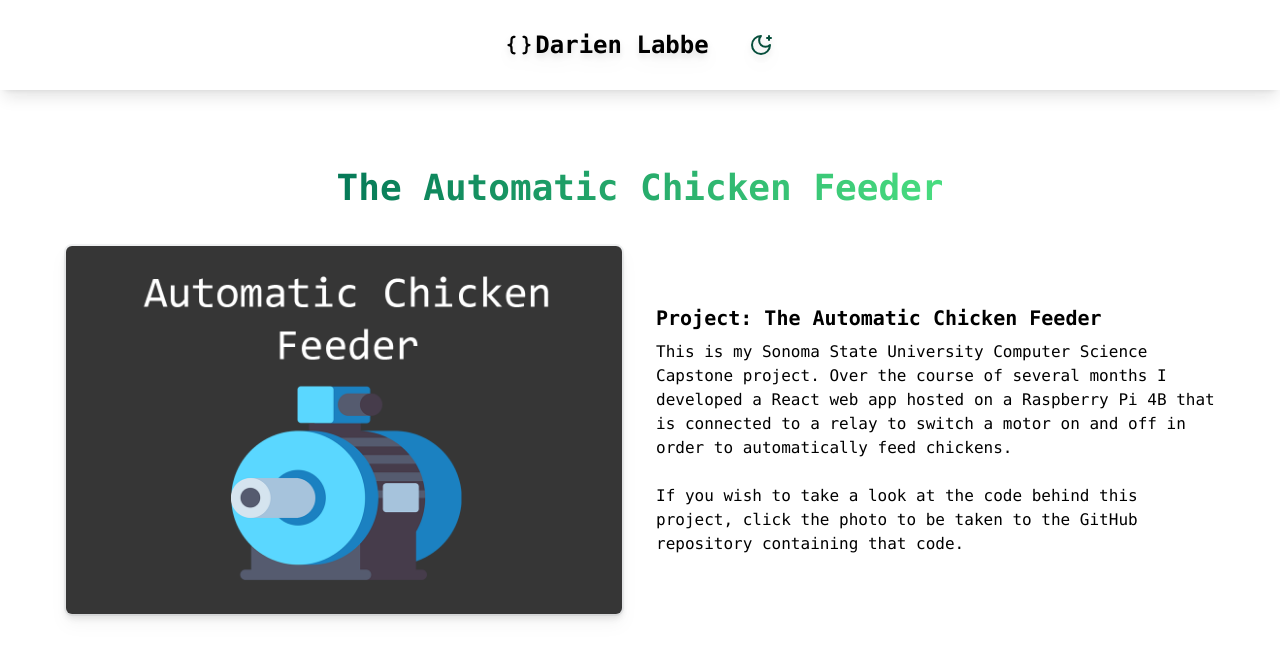
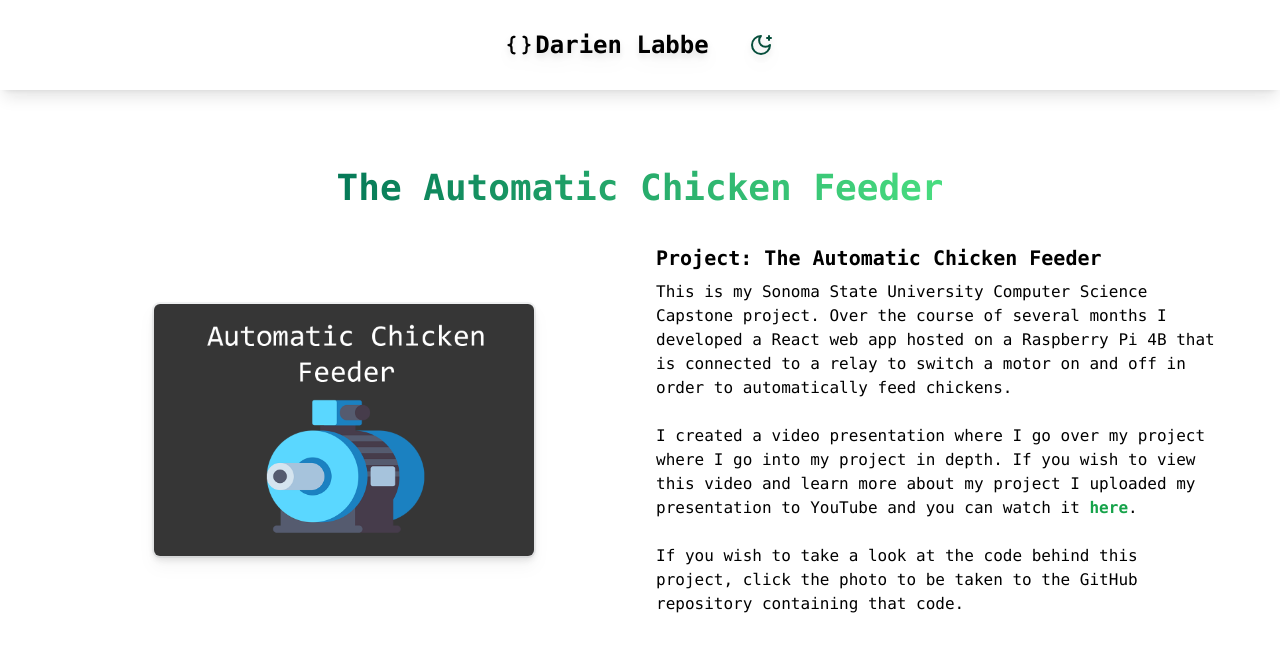
Before and after one commit to darienlabbe/darienlabbe.github.io, a React (Create React App) app: page /Autochickfeed in a window 1280 px wide. Shown: the top 660 px of the page. Built offline with nearby package versions, Linux system fonts and the light colour scheme.

Commit message:
Updated information in auto chicken feeder project and formatted the graphics images

```diff
--- a/src/pages/autochickfeed.js
+++ b/src/pages/autochickfeed.js
@@ -37,12 +37,15 @@ function AutoChickFeed() {
                 </div>
                 <div className='flex flex-col justify-between items-center max-w-[1300px] m-auto pb-20'>
                     <div className='grid grid-cols-2 max-md:grid-cols-1 gap-8 px-16 items-center'>
-                        <a target='_blank' rel="noreferrer" href='https://github.com/darienlabbe/Chicken-Feeder-Senior-Project'><img src='autochickfeed.png' className='hover:scale-105 cursor-pointer border-gray-500 border-2 border-opacity-10 drop-shadow-lg duration-200 rounded-lg' alt='automatic chicken feeder'/></a>
+                        <a target='_blank' rel="noreferrer" href='https://github.com/darienlabbe/Chicken-Feeder-Senior-Project'><img src='autochickfeed.png' className='hover:scale-105 cursor-pointer border-gray-500 border-2 border-opacity-10 drop-shadow-lg duration-200 rounded-lg max-w-96 m-auto mb-20' alt='automatic chicken feeder'/></a>
                         <div>
                             <h1 className='text-xl font-bold pb-2'>Project: The Automatic Chicken Feeder</h1>
-                            <div>
+                            <div className='mb-20'>
                                 <p>This is my Sonoma State University Computer Science Capstone project. Over the course of several months I developed a React web app hosted
                                     on a Raspberry Pi 4B that is connected to a relay to switch a motor on and off in order to automatically feed chickens. </p><br/>
+                                <p>I created a video presentation where I go over my project where I go into my project in depth. If you wish to view this video and learn more
+                                    about my project I uploaded my presentation to YouTube and you can watch it
+                                    <a target='_blank' rel="noreferrer" href='https://youtu.be/hTrQwCQ2fgw' className='text-green-600 font-bold'> here</a>.</p><br/>
                                 <p>If you wish to take a look at the code behind this project, click the photo to be taken to the GitHub repository containing that code.</p>
                             </div>
                         </div>
--- a/src/pages/graphics.js
+++ b/src/pages/graphics.js
@@ -43,7 +43,7 @@ function Graphics() {
                 </div>
                 <div className='flex flex-col justify-between items-center max-w-[1300px] m-auto pb-20'>
                     <div className='grid grid-cols-2 max-md:grid-cols-1 gap-8 px-16 items-center'>
-                        <a target='_blank' rel="noreferrer" href='https://github.com/darienlabbe/CS-375/tree/main/Assignment-3'><img src='cube-light.png' className='hover:scale-110 duration-200 cursor-pointer border-gray-500 border-2 border-opacity-10 drop-shadow-lg w-96 h-96 rounded-lg m-auto mb-20' alt='cube'/></a>
+                        <a target='_blank' rel="noreferrer" href='https://github.com/darienlabbe/CS-375/tree/main/Assignment-3'><img src='cube-light.png' className='hover:scale-105 duration-200 cursor-pointer border-gray-500 border-2 border-opacity-10 drop-shadow-lg w-96 h-96 rounded-lg m-auto mb-20' alt='cube'/></a>
                         <div className='mb-20'>
                             <h1 className='text-xl font-bold pb-2'>Cube Project:</h1>
                             <div className='text-lg'>
@@ -52,7 +52,7 @@ function Graphics() {
                                 <p>If you wish to take a look at the code behind this project, click the photo to be taken to the GitHub repository containing that code.</p>
                             </div>
                         </div>
-                        <a target='_blank' rel="noreferrer" href='https://github.com/darienlabbe/CS-375/tree/main/Solar-System'><img src='solarsystem.jpg' className='hover:scale-110 duration-200 cursor-pointer border-gray-500 border-2 border-opacity-10 drop-shadow-lg rounded-lg max-w-96 m-auto mb-20' alt='solar system'/></a>
+                        <a target='_blank' rel="noreferrer" href='https://github.com/darienlabbe/CS-375/tree/main/Solar-System'><img src='solarsystem.jpg' className='hover:scale-105 duration-200 cursor-pointer border-gray-500 border-2 border-opacity-10 drop-shadow-lg rounded-lg max-w-96 m-auto mb-20' alt='solar system'/></a>
                         <div className='mb-20'>
                             <h1 className='text-xl font-bold pb-2'>The Solar System Project:</h1>
                             <div className='text-lg'>
@@ -63,7 +63,7 @@ function Graphics() {
                                 <p>If you wish to take a look at the code behind this project, click the photo to be taken to the GitHub repository containing that code.</p>
                             </div>
                         </div>
-                        <a target='_blank' rel="noreferrer" href='https://github.com/darienlabbe/CS-375/tree/main/Final-Project'><img src='ahouse.jpg' className='hover:scale-110 duration-200 cursor-pointer border-gray-500 border-2 border-opacity-10 drop-shadow-lg rounded-lg max-w-96 m-auto mb-20' alt='the house project'/></a>
+                        <a target='_blank' rel="noreferrer" href='https://github.com/darienlabbe/CS-375/tree/main/Final-Project'><img src='ahouse.jpg' className='hover:scale-105 duration-200 cursor-pointer border-gray-500 border-2 border-opacity-10 drop-shadow-lg rounded-lg max-w-96 m-auto mb-20' alt='the house project'/></a>
                         <div className='mb-20'>
                             <h1 className='text-xl font-bold pb-2'>A House Project:</h1>
                             <div className='text-lg'>
```
